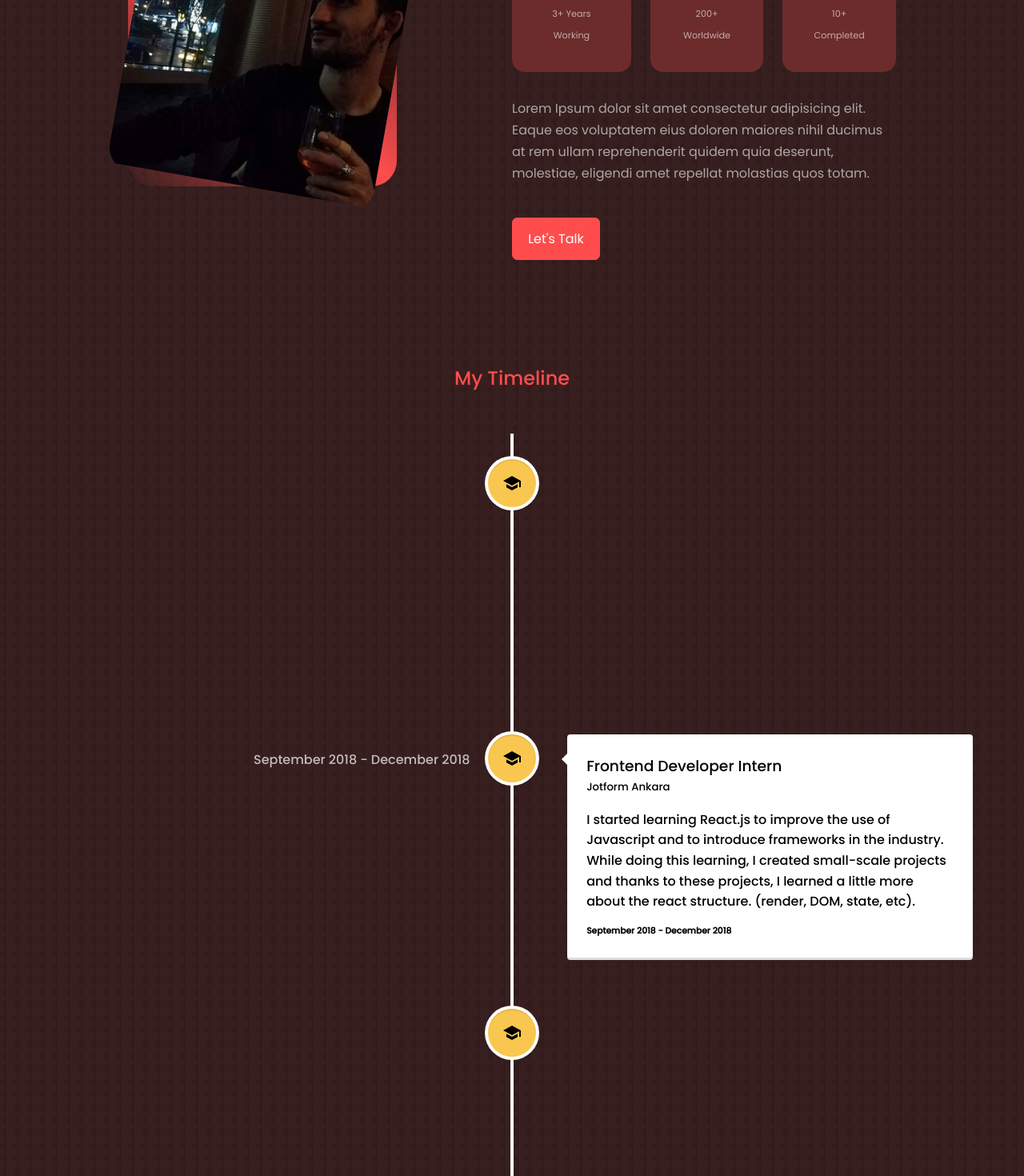
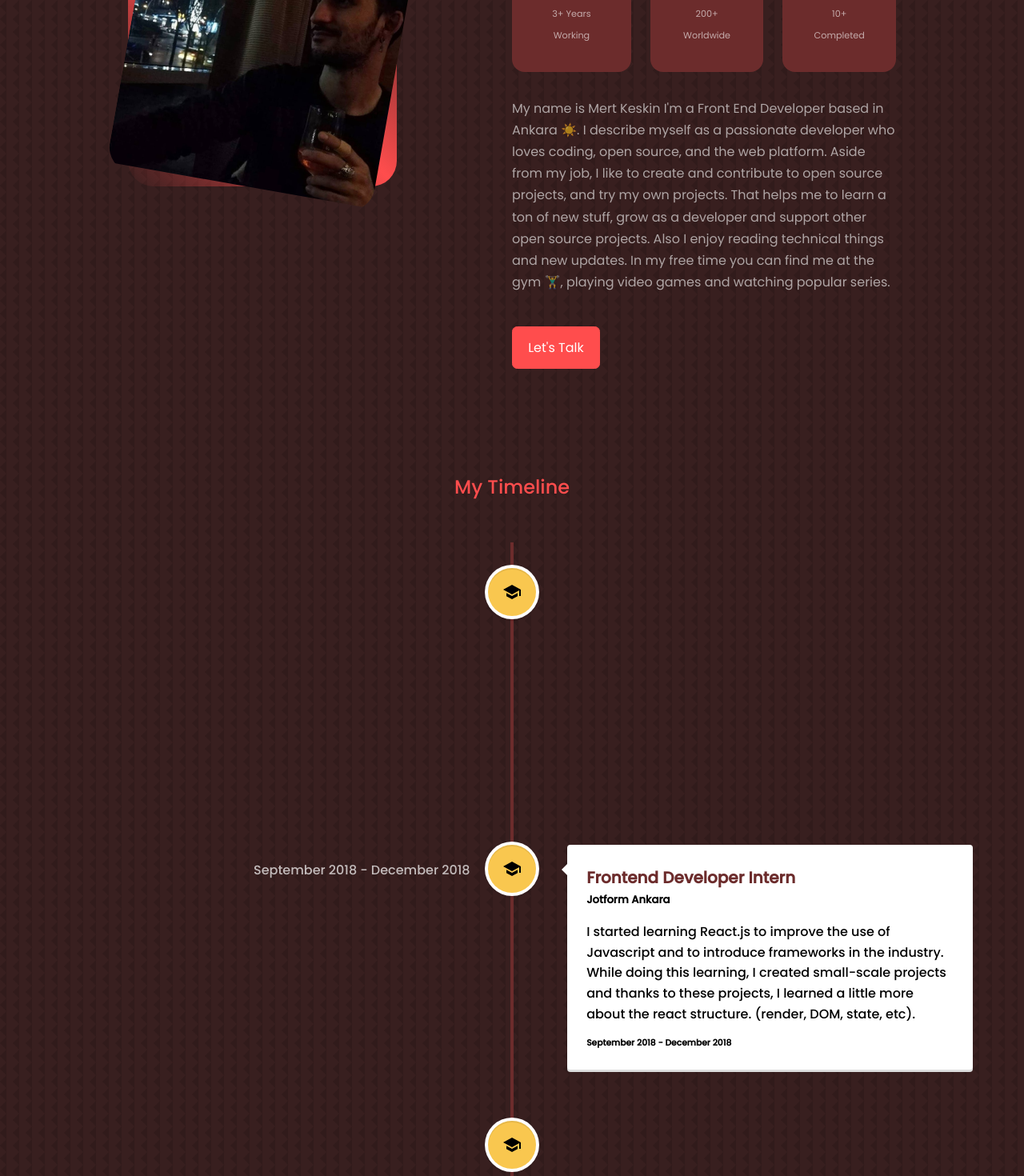
Before and after one commit to mrtksknn/mert-portfolio, a React (Create React App) app: page / in a window 1280 px wide. Shown: the part 1120-2590 px from the top of the page at 80% size. Built offline with nearby package versions, Linux system fonts and the light colour scheme.

Commit message:
some new updates

```diff
--- a/src/components/about/About.js
+++ b/src/components/about/About.js
@@ -39,9 +39,13 @@ const About = () => {
         </div>
 
         <p>
-          Lorem Ipsum dolor sit amet consectetur adipisicing elit. Eaque eos voluptatem eius doloren
-          maiores nihil ducimus at rem ullam reprehenderit quidem quia deserunt, molestiae, eligendi
-          amet repellat molastias quos totam.
+          My name is Mert Keskin I'm a Front End Developer based in Ankara ☀️.
+          I describe myself as a passionate developer who loves coding, open source,
+          and the web platform. Aside from my job, I like to create and contribute
+          to open source projects, and try my own projects. That helps me to learn a ton of new stuff, grow as
+          a developer and support other open source projects. Also I enjoy reading technical
+          things and new updates. In my free time you can find me at the gym 🏋️‍♂️, playing video games
+          and watching popular series.
         </p>
 
         <a href="#contact" className='btn btn-primary'>Let's Talk</a>
--- a/src/components/portfolio/portfolio.css
+++ b/src/components/portfolio/portfolio.css
@@ -35,7 +35,7 @@
 }
 
 .portfolio__item-image > img {
-  width: 420px;
+  width: auto;
 }
 
 .portfolio__techs {
--- a/src/components/timeline/Timeline.js
+++ b/src/components/timeline/Timeline.js
@@ -28,9 +28,9 @@ const Timeline = () => {
                 iconStyle={isWorkIcon ? workIconStyles : shoolIconStyles}
                 icon={isWorkIcon ? <HiDesktopComputer /> : <MdSchool />}
               >
-                <h3 style={{color: '#000'}}>{element.title}</h3>
-                <h5 style={{color: '#000'}}>{element.location}</h5>
-                <p style={{color: '#000'}}>
+                <h2 style={{fontWeight: '600', color: '#6c2c2c'}}>{element.title}</h2>
+                <h5 style={{fontWeight: '600'}}>{element.location}</h5>
+                <p>
                   {element.description}
                 </p>
                 <h6 style={{color: '#000', marginTop: '15px'}}>{element.date}</h6>
--- a/src/components/timeline/timeline.css
+++ b/src/components/timeline/timeline.css
@@ -1,3 +1,7 @@
 .vertical-timeline-element-date {
   color: #fff;
 }
+
+.vertical-timeline.vertical-timeline--two-columns:before {
+  background: #6c2c2c !important;
+}
```
